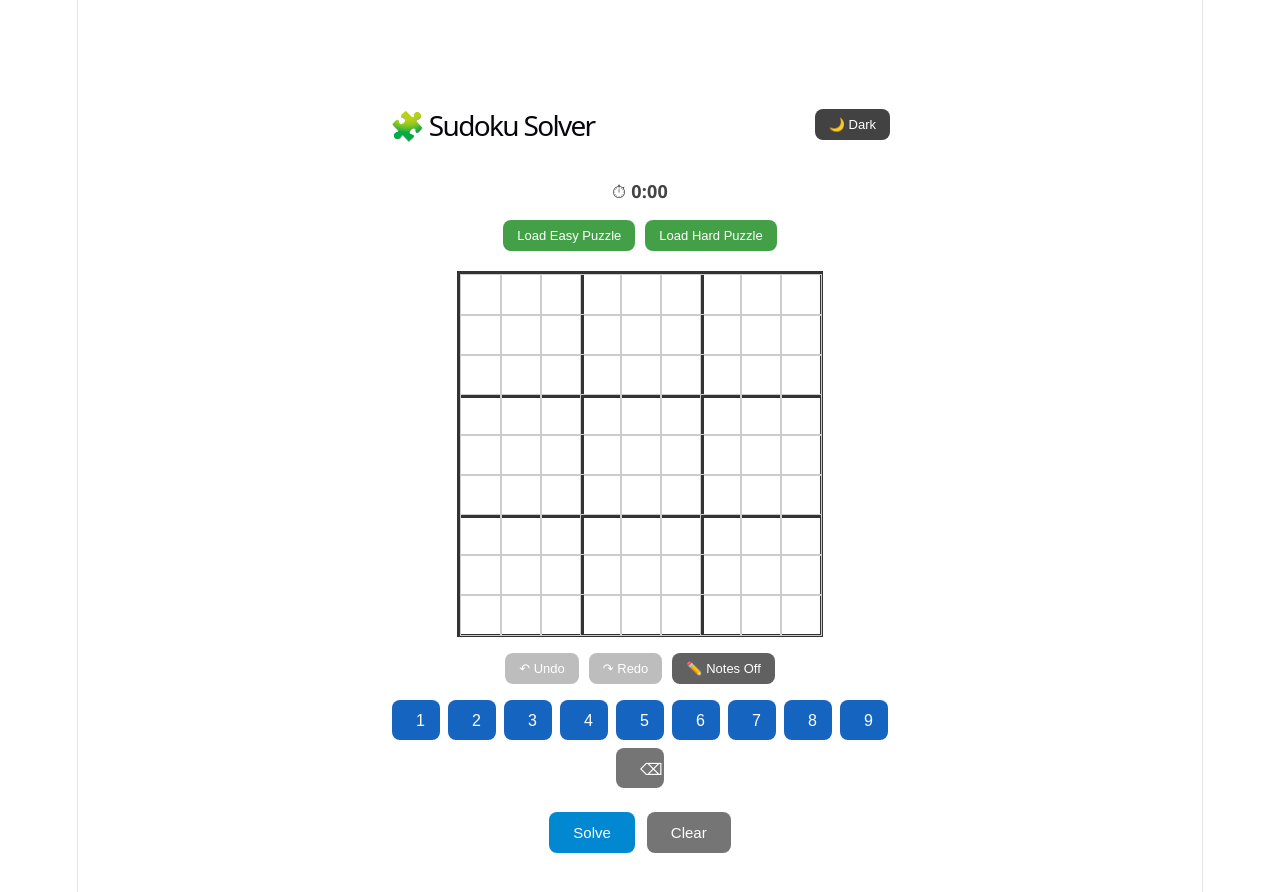
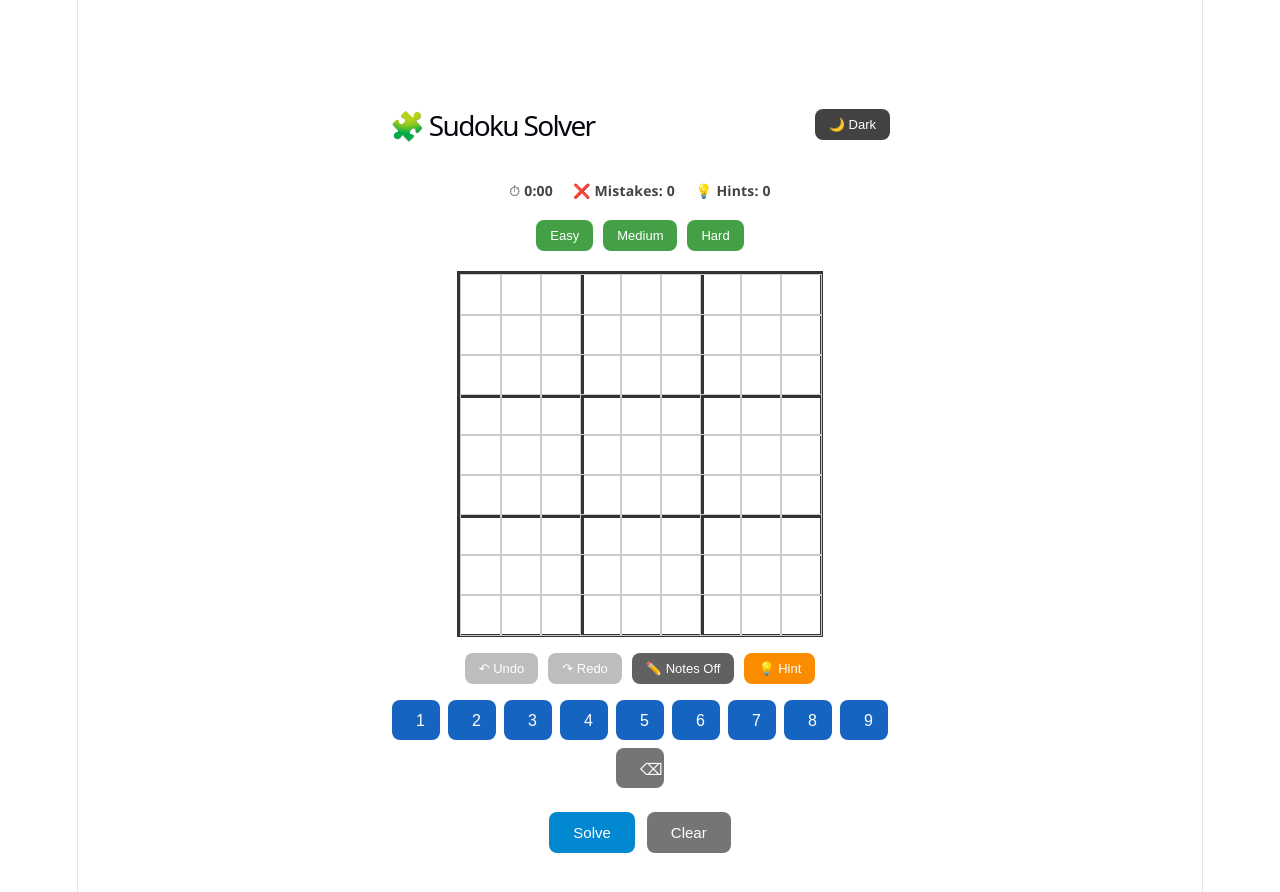
Before and after one commit to sroyamie/sudoku-solver, a React app in the folder frontend/: page / in a window 1280 px wide. Shown: the top 892 px of the page. Built offline with nearby package versions, Linux system fonts and the light colour scheme; the HTML template or start-up script is replaced by a standard one.

Commit message:
Add Batch 3: Mistake Detection, Hint System, Difficulty Levels, Performance Metrics

```diff
--- a/frontend/src/App.css
+++ b/frontend/src/App.css
@@ -256,3 +256,49 @@ button:disabled {
   h1 { font-size: 20px; }
   .top-bar { flex-wrap: wrap; gap: 10px; }
 }
+
+.stats-bar {
+  display: flex;
+  justify-content: center;
+  gap: 20px;
+  font-size: 14px;
+  font-weight: 600;
+  color: #444;
+  margin-bottom: 16px;
+  flex-wrap: wrap;
+}
+
+.app.dark .stats-bar {
+  color: #ccc;
+}
+
+.stats-summary {
+  background-color: #e8f5e9;
+  color: #2e7d32;
+  padding: 12px;
+  border-radius: 8px;
+  text-align: center;
+  font-weight: 600;
+  margin-bottom: 16px;
+  font-size: 14px;
+}
+
+.cell.conflict {
+  background-color: #ffcdd2;
+}
+
+.cell.conflict .cell-value {
+  color: #c62828;
+}
+
+.app.dark .cell.conflict {
+  background-color: #4e2020;
+}
+
+.app.dark .cell.conflict .cell-value {
+  color: #ff8a80;
+}
+
+.hint-btn {
+  background-color: #fb8c00;
+}
--- a/frontend/src/App.jsx
+++ b/frontend/src/App.jsx
@@ -17,6 +17,17 @@ const PRESET_PUZZLES = {
     [0,6,0,0,0,0,2,8,0],
     [0,0,0,4,1,9,0,0,5],
     [0,0,0,0,8,0,0,7,9],
+  ],
+  medium: [
+    [0,2,0,6,0,8,0,0,0],
+    [5,8,0,0,0,9,7,0,0],
+    [0,0,0,0,4,0,0,0,0],
+    [3,7,0,0,0,0,5,0,0],
+    [6,0,0,0,0,0,0,0,4],
+    [0,0,8,0,0,0,0,1,3],
+    [0,0,0,0,2,0,0,0,0],
+    [0,0,9,8,0,0,0,3,6],
+    [0,0,0,3,0,6,0,9,0],
   ],
   hard: [
     [0,0,0,6,0,0,4,0,0],
@@ -58,6 +69,38 @@ const playSound = (type) => {
   }
 };
 
+// Returns a 9x9 boolean grid: true if that cell conflicts with Sudoku rules
+const getConflicts = (board) => {
+  const conflicts = Array(9).fill().map(() => Array(9).fill(false));
+
+  const markIfDuplicate = (cells) => {
+    const seen = {};
+    cells.forEach(([r, c]) => {
+      const val = board[r][c];
+      if (val === 0) return;
+      if (!seen[val]) seen[val] = [];
+      seen[val].push([r, c]);
+    });
+    Object.values(seen).forEach((positions) => {
+      if (positions.length > 1) {
+        positions.forEach(([r, c]) => { conflicts[r][c] = true; });
+      }
+    });
+  };
+
+  for (let r = 0; r < 9; r++) markIfDuplicate([...Array(9)].map((_, c) => [r, c]));
+  for (let c = 0; c < 9; c++) markIfDuplicate([...Array(9)].map((_, r) => [r, c]));
+  for (let br = 0; br < 3; br++) {
+    for (let bc = 0; bc < 3; bc++) {
+      const cells = [];
+      for (let i = 0; i < 3; i++) for (let j = 0; j < 3; j++) cells.push([br * 3 + i, bc * 3 + j]);
+      markIfDuplicate(cells);
+    }
+  }
+
+  return conflicts;
+};
+
 function App() {
   const [board, setBoard] = useState(EMPTY_BOARD);
   const [notes, setNotes] = useState(emptyNotes());
@@ -69,6 +112,9 @@ function App() {
   const [timerRunning, setTimerRunning] = useState(false);
   const [darkMode, setDarkMode] = useState(false);
   const [historyIndex, setHistoryIndex] = useState(0);
+  const [mistakeCount, setMistakeCount] = useState(0);
+  const [hintCount, setHintCount] = useState(0);
+  const [showStats, setShowStats] = useState(false);
 
   const historyRef = useRef([{ board: EMPTY_BOARD.map(r => [...r]), notes: emptyNotes() }]);
 
@@ -85,6 +131,8 @@ function App() {
     const secs = totalSeconds % 60;
     return `${mins}:${secs.toString().padStart(2, '0')}`;
   };
+
+  const conflicts = getConflicts(board);
 
   const commitChange = (newBoard, newNotes) => {
     const snapshot = {
@@ -132,6 +180,14 @@ function App() {
     } else {
       const newBoard = board.map((r) => [...r]);
       newBoard[row][col] = digit;
+
+      // Check if this placement creates a new conflict
+      const newConflicts = getConflicts(newBoard);
+      if (newConflicts[row][col]) {
+        setMistakeCount((prev) => prev + 1);
+        playSound('error');
+      }
+
       const newNotes = notes.map((r) => r.map((c) => [...c]));
       newNotes[row][col] = [];
       commitChange(newBoard, newNotes);
@@ -182,6 +238,46 @@ function App() {
     return () => window.removeEventListener('keydown', handleKeyDown);
   }, [selectedCell, notesMode, board, notes, historyIndex]);
 
+  const getHint = async () => {
+    setLoading(true);
+    setError('');
+    try {
+      const res = await fetch(`${API_URL}/api/solve`, {
+        method: 'POST',
+        headers: { 'Content-Type': 'application/json' },
+        body: JSON.stringify({ board }),
+      });
+      const data = await res.json();
+
+      if (data.solved) {
+        // Find empty cells and reveal one at random
+        const emptyCells = [];
+        for (let r = 0; r < 9; r++) {
+          for (let c = 0; c < 9; c++) {
+            if (board[r][c] === 0) emptyCells.push([r, c]);
+          }
+        }
+        if (emptyCells.length === 0) {
+          setError('Board is already full');
+        } else {
+          const [r, c] = emptyCells[Math.floor(Math.random() * emptyCells.length)];
+          const newBoard = board.map((row) => [...row]);
+          newBoard[r][c] = data.board[r][c];
+          const newNotes = notes.map((row) => row.map((cell) => [...cell]));
+          newNotes[r][c] = [];
+          commitChange(newBoard, newNotes);
+          setHintCount((prev) => prev + 1);
+        }
+      } else {
+        setError('Fix conflicting cells before requesting a hint');
+      }
+    } catch (err) {
+      setError('Could not connect to the server');
+    } finally {
+      setLoading(false);
+    }
+  };
+
   const solvePuzzle = async () => {
     setLoading(true);
     setError('');
@@ -196,6 +292,7 @@ function App() {
       if (data.solved) {
         commitChange(data.board, emptyNotes());
         setTimerRunning(false);
+        setShowStats(true);
         playSound('success');
         confetti({ particleCount: 150, spread: 70, origin: { y: 0.6 } });
       } else {
@@ -221,6 +318,9 @@ function App() {
     setSeconds(0);
     setTimerRunning(false);
     setSelectedCell(null);
+    setMistakeCount(0);
+    setHintCount(0);
+    setShowStats(false);
   };
 
   const loadPreset = (difficulty) => {
@@ -234,6 +334,9 @@ function App() {
     setSeconds(0);
     setTimerRunning(true);
     setSelectedCell(null);
+    setMistakeCount(0);
+    setHintCount(0);
+    setShowStats(false);
   };
 
   return (
@@ -245,18 +348,30 @@ function App() {
         </button>
       </div>
 
-      <div className="timer-display">⏱ {formatTime(seconds)}</div>
+      <div className="stats-bar">
+        <span>⏱ {formatTime(seconds)}</span>
+        <span>❌ Mistakes: {mistakeCount}</span>
+        <span>💡 Hints: {hintCount}</span>
+      </div>
 
       <div className="presets">
-        <button className="preset-btn" onClick={() => loadPreset('easy')}>Load Easy Puzzle</button>
-        <button className="preset-btn" onClick={() => loadPreset('hard')}>Load Hard Puzzle</button>
+        <button className="preset-btn" onClick={() => loadPreset('easy')}>Easy</button>
+        <button className="preset-btn" onClick={() => loadPreset('medium')}>Medium</button>
+        <button className="preset-btn" onClick={() => loadPreset('hard')}>Hard</button>
       </div>
+
+      {showStats && (
+        <div className="stats-summary">
+          🎉 Solved in {formatTime(seconds)} with {mistakeCount} mistake{mistakeCount !== 1 ? 's' : ''} and {hintCount} hint{hintCount !== 1 ? 's' : ''} used!
+        </div>
+      )}
 
       <div className="grid">
         {board.map((row, rowIndex) =>
           row.map((cell, colIndex) => {
             const isSelected = selectedCell && selectedCell.row === rowIndex && selectedCell.col === colIndex;
             const cellNotes = notes[rowIndex][colIndex];
+            const hasConflict = conflicts[rowIndex][colIndex];
             return (
               <div
                 key={`${rowIndex}-${colIndex}`}
@@ -264,7 +379,8 @@ function App() {
                 className={`cell
                   ${colIndex % 3 === 2 && colIndex !== 8 ? 'border-right' : ''}
                   ${rowIndex % 3 === 2 && rowIndex !== 8 ? 'border-bottom' : ''}
-                  ${isSelected ? 'selected' : ''}`}
+                  ${isSelected ? 'selected' : ''}
+                  ${hasConflict ? 'conflict' : ''}`}
               >
                 {cell !== 0 ? (
                   <span className="cell-value">{cell}</span>
@@ -289,6 +405,7 @@ function App() {
         <button className={`control-btn ${notesMode ? 'active' : ''}`} onClick={() => setNotesMode(!notesMode)}>
           ✏️ Notes {notesMode ? 'On' : 'Off'}
         </button>
+        <button className="control-btn hint-btn" onClick={getHint} disabled={loading}>💡 Hint</button>
       </div>
 
       <div className="number-pad">
```
